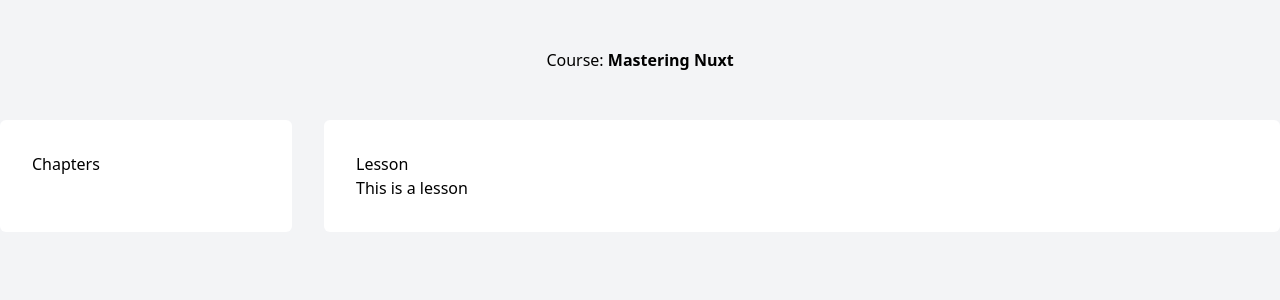
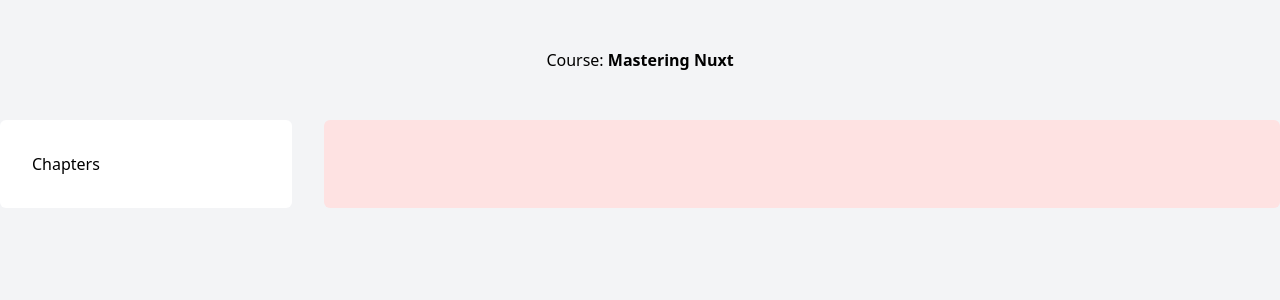
Before and after one commit to PibedeBarr10/mastering-nuxt-3-course, a Nuxt app: page /course in a window 1280 px wide. Shown: the top 300 px of the page. Built offline with nearby package versions, Linux system fonts and the light colour scheme.

Commit message:
nested routes

```diff
--- a/pages/course.vue
+++ b/pages/course.vue
@@ -18,13 +18,8 @@
                     <div></div>
                 </div>
 
-                <div class="p-8 bg-white rounded-md col-span-4 md:col-span-3">
-                    <h2>
-                        Lesson
-                    </h2>
-                    <p>
-                        This is a lesson
-                    </p>
+                <div class="p-8 bg-red-100 rounded-md col-span-4 md:col-span-3">
+                    <NuxtPage />
                 </div>
             </div>
         </div>
--- /dev/null
+++ b/pages/course/lesson.vue
@@ -0,0 +1,4 @@
+<template>
+    <h3 class="font-bold">Lesson</h3>
+    <p>This is a lesson</p>
+</template>
```
Also changed, not shown: .recap/chapter-1/1.0-getting-set-up.md, .recap/chapter-1/1.1-file-based-routing.md, .recap/chapter-1/1.2-displaying-course-lessons.md (added), .recap/chapter-1/1.3-nested-routes.md (added).
